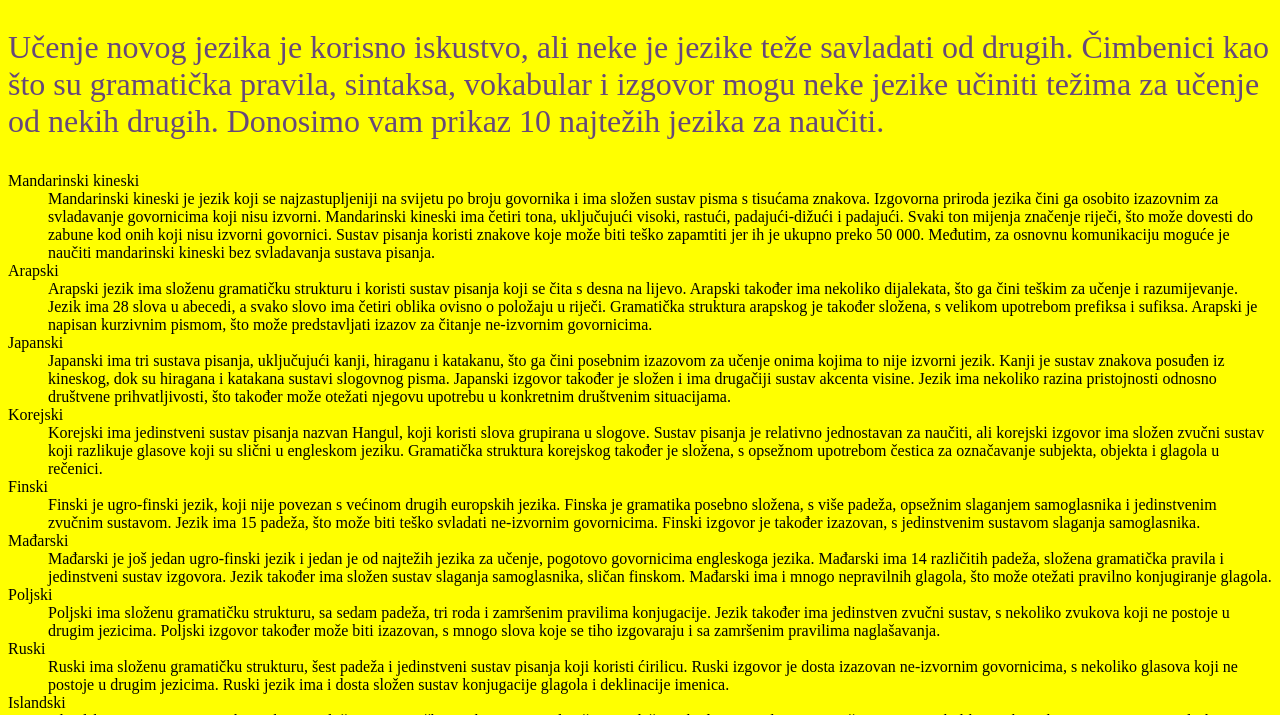
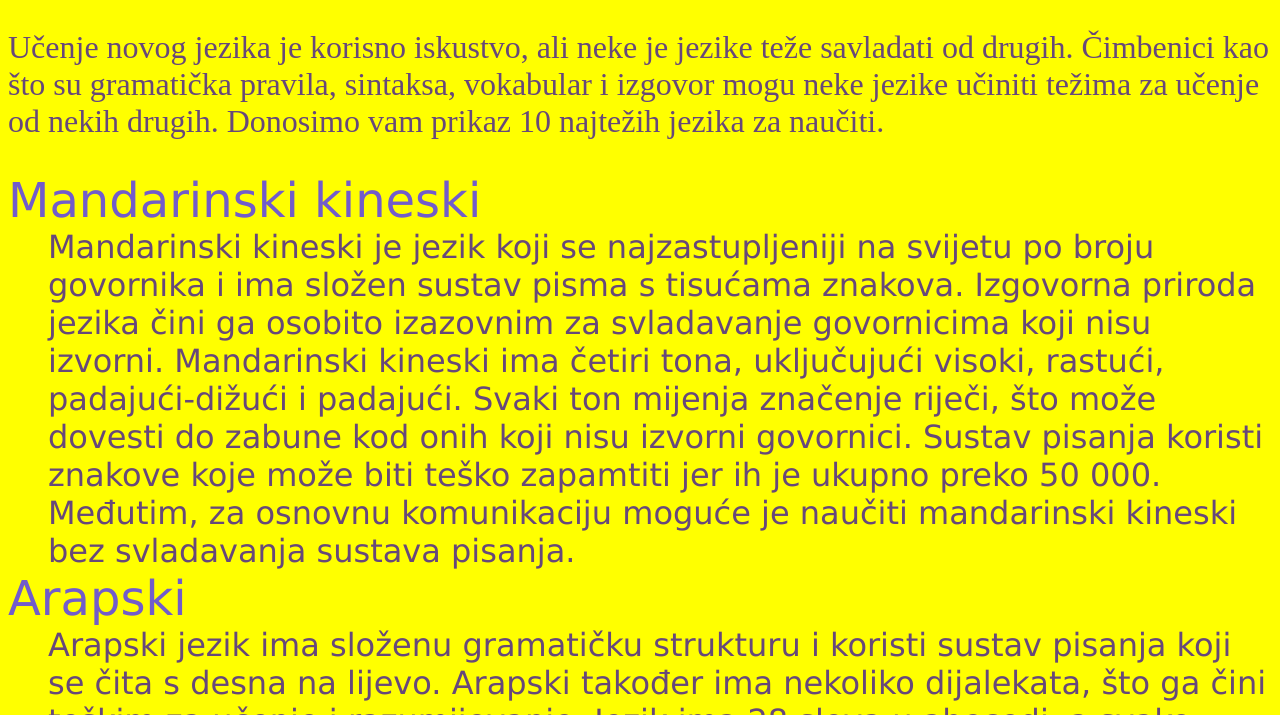
Before and after one commit to ipusic/Zadatak, a plain HTML site: page index.html in a window 1280 px wide. Shown: the part 85-800 px from the top of the page. Drawn offline with Linux system fonts and the light colour scheme.

Commit message:
added new ddescription-list styles

```diff
--- a/style.css
+++ b/style.css
@@ -12,8 +12,15 @@ p{
     color: #67487a;
     font-size: 2em;
 }
-li{
-    color:rgb(114, 92, 203);
+di, dd{
     font-family: 'Lucida Sans', 'Lucida Sans Regular', 'Lucida Grande', 'Lucida Sans Unicode', Geneva, Verdana, sans-serif;
-    font-size: 2em;
 }
+
+di {
+		font-size: 3em;
+		color:rgb(114, 92, 203);
+}
+dd {
+		font-size: 2em;
+		color: #67487a;
+}
```
